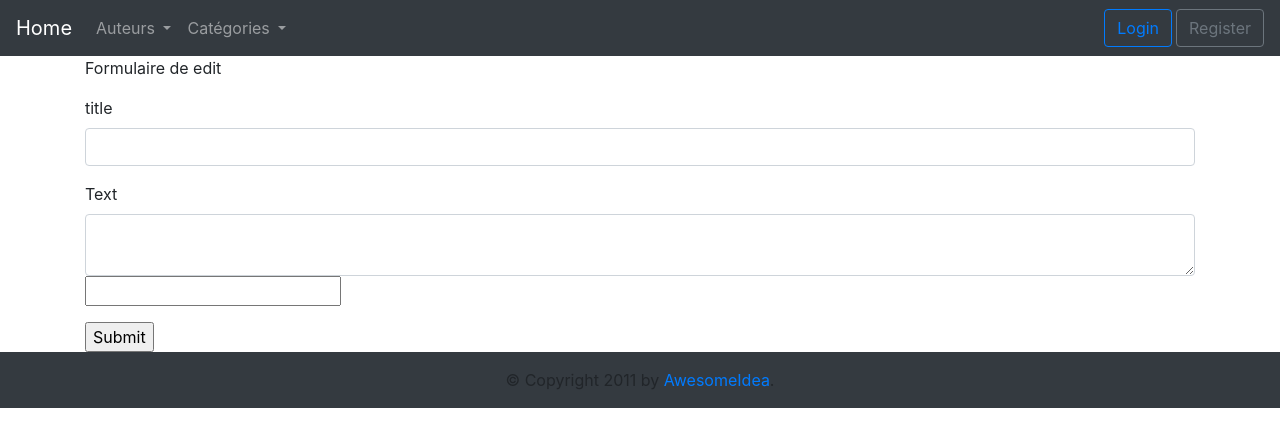
After one commit to NadTr/blogphp, a PHP site: template app/views/pages/edit.twig in a window 1280 px wide. The commit adds this page. Shown: the top 447 px of the page. Run offline with PHP 8.4, Linux system fonts and the light colour scheme; the template is opened without the code that fills it, so the values that code supplies are empty; some libraries are stand-ins or nearby versions.

```diff
--- a/app/views/layout.twig
+++ b/app/views/layout.twig
@@ -42,28 +42,26 @@
        </li>
       </ul>
     </div>
-    <button class="navbar-toggler" type="button" data-toggle="collapse" data-target="#navbarSupportedContent-555"
-    aria-controls="navbarSupportedContent-555" aria-expanded="false" aria-label="Toggle navigation">
-    <span class="navbar-toggler-icon"></span>
-  </button>
 
 
-
-
-  {% if session.permission ==1 %}
+  {% if session.permission >=1 %}
   <a href="{{path_for('profile')}}" class="text-info font-weight-bold  mr-4">{{session.username}}</a>
   <a href="{{path_for('logout')}}" class="btn btn-outline-primary">LogOut</a>
-
-
 
   {% else %}
   <a href="{{path_for('login')}}" class="btn btn-outline-primary">Login</a>
   <a href="{{path_for('register')}}" class="btn btn-outline-secondary ml-1" >Register</a>
 
   {% endif %}
+
+  <button class="navbar-toggler ml-auto" type="button" data-toggle="collapse" data-target="#navbarSupportedContent-555"
+  aria-controls="navbarSupportedContent-555" aria-expanded="false" aria-label="Toggle navigation">
+  <span class="navbar-toggler-icon"></span>
+</button>
 </nav>
 
 <div class="container">
+
   <div class="content">
    {% block content %}   {% endblock %}
  </div>
--- /dev/null
+++ b/app/views/pages/edit.twig
@@ -0,0 +1,24 @@
+{% extends "layout.twig" %}
+
+
+{% block content %}
+
+<p>Formulaire de edit</p>
+
+<form method="post" action="{{path_for('update', {'id':id})}}">
+	<div class="form-group">
+		<label for="formGroupExampleInput">title</label>
+		<input type="text" class="form-control" id="formGroupExampleInput" name="title" value="{{title}}">
+	</div>
+	<div class="form-group">
+		<label for="formGroupExampleInput2">Text</label>
+		<textarea name="text" class="form-control">{{text}}</textarea>
+		<input type="text" name="date" value="{{date}}">
+	</div>
+	<input type="hidden" name="_METHOD" value="put"/>
+	<input type="submit" name="add article">
+</form>
+
+
+
+{% endblock %}
--- a/composer.json
+++ b/composer.json
@@ -23,7 +23,7 @@
         "phpunit/phpunit": ">=4.8 < 6.0"
     },
     "autoload-dev": {
-        "psr-7": {
+        "psr-4": {
             "App\\" : "app/"
         }
     },
```
Also changed, not shown: app/Controllers/RegisterController.php (+12 -20 lines), app/views/pages/register.twig (+7 -0 lines), src/routes.php (line endings or trailing spaces), 1 other file.
